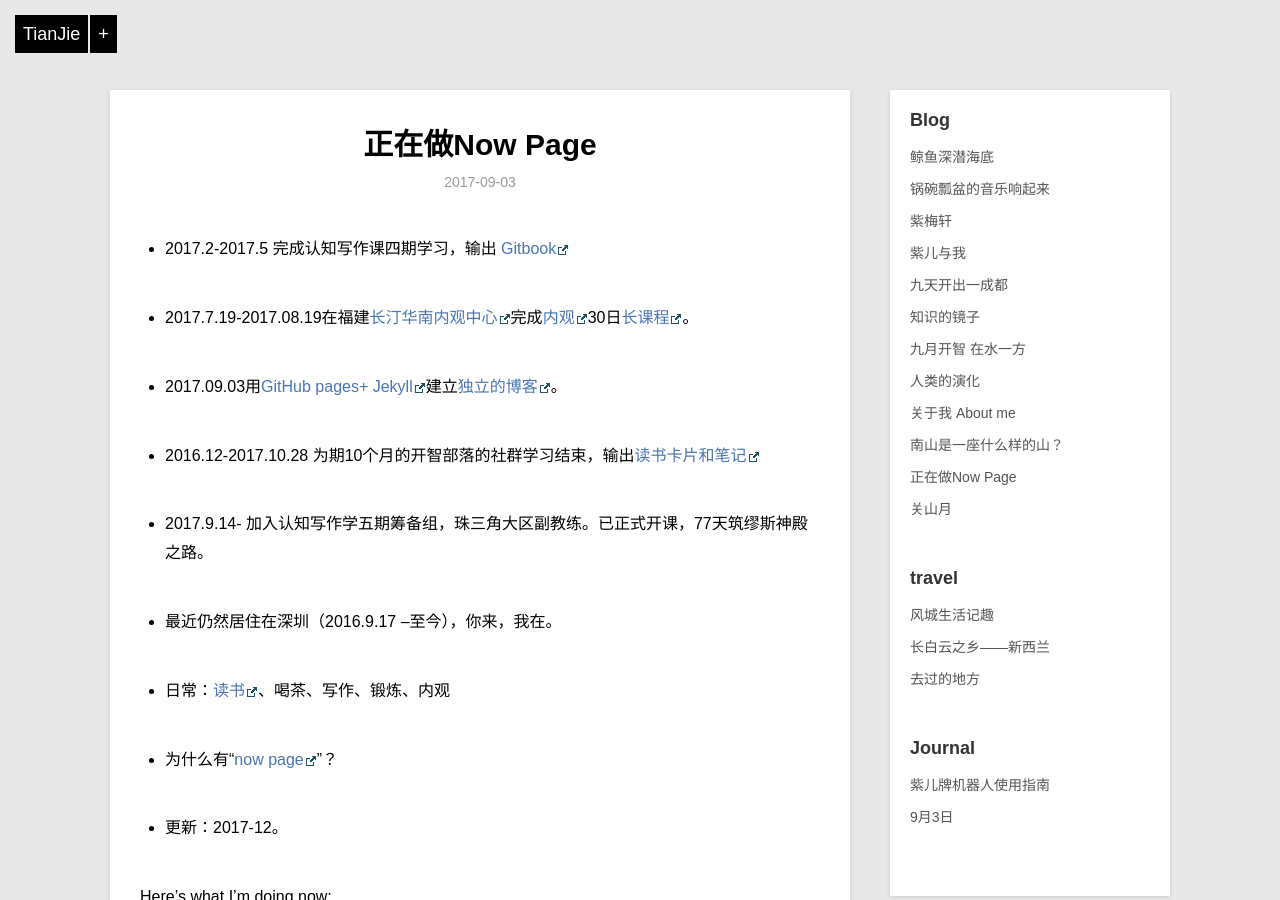
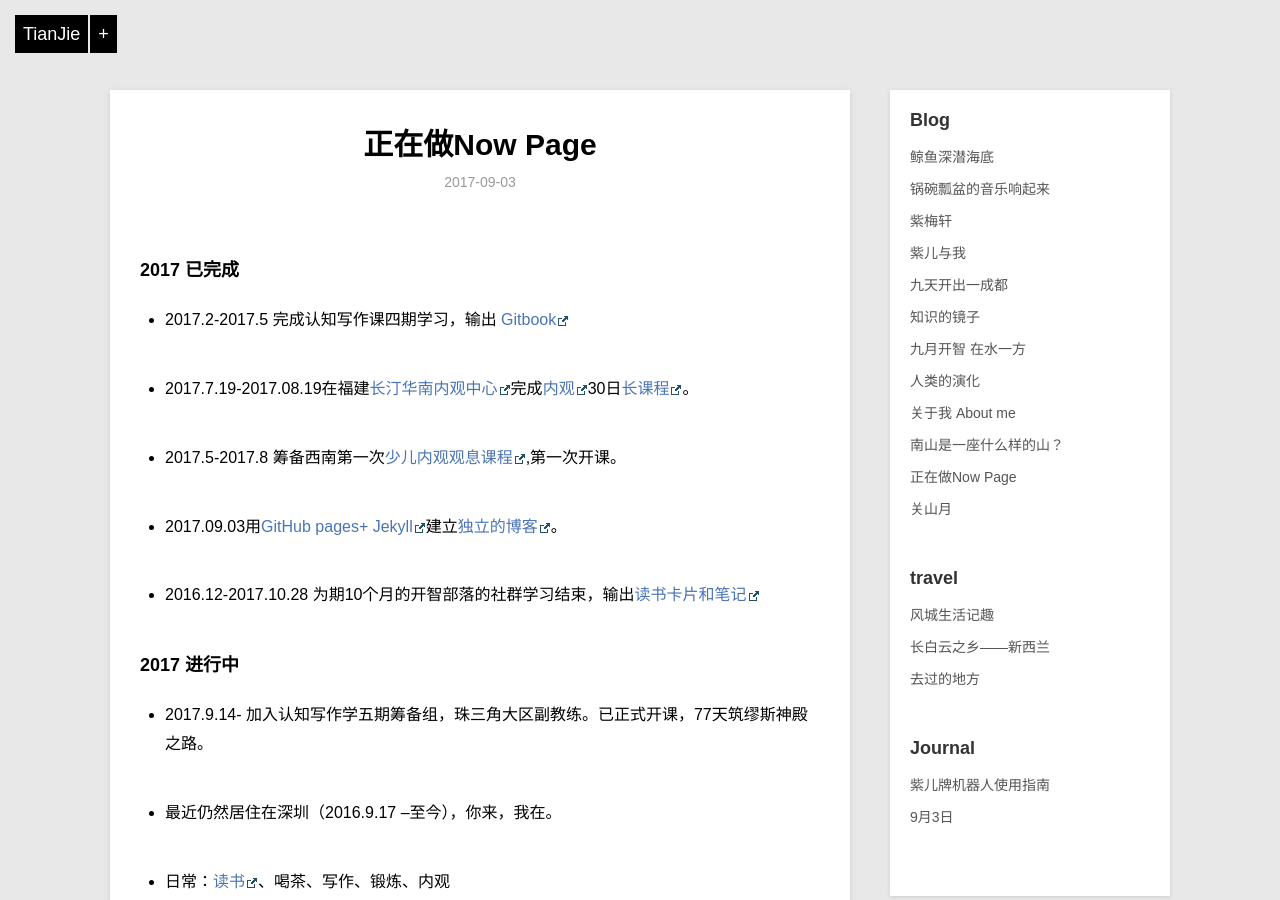
Before and after one commit to violettianjie/violettianjie.github.io, a Jekyll site: the page built from _posts/blog/2017-09-03-now.md, in a window 1280 px wide and 900 px high. Built offline with Jekyll 4.4.1, drawn with Linux system fonts in a browser that asks for light colours; comment, search, counter and statistics services are not loaded.

Commit message:
Update 2017-09-03-now.md

```diff
--- a/_posts/blog/2017-09-03-now.md
+++ b/_posts/blog/2017-09-03-now.md
@@ -5,15 +5,19 @@ description: "正在做的事What I am doing"
 category: blog
 ---
 
-
+### 2017 已完成
 
 - 2017.2-2017.5 完成认知写作课四期学习，输出 [Gitbook](https://violettianjie.gitbooks.io/writer004tj/content/)
 
 - 2017.7.19-2017.08.19在福建[长汀华南内观中心](http://ng.81355.net/course.action?schoolIntroId=1)完成[内观](https://www.dhamma.org/zh-HANS/index)30日[长课程](https://www.dhamma.org/zh-HANS/courses/glossary)。
 
+- 2017.5-2017.8 筹备西南第一次[少儿内观观息课程](http://ctc.81355.net),第一次开课。
+
 - 2017.09.03用[GitHub pages+ Jekyll](https://violettianjie.github.io/03sep)建立[独立的博客](https://violettianjie.github.io)。
 
 - 2016.12-2017.10.28  为期10个月的开智部落的社群学习结束，输出[读书卡片和笔记](https://www.gitbook.com/book/violettianjie/openmind/details)
+
+### 2017 进行中
 
 - 2017.9.14-  加入认知写作学五期筹备组，珠三角大区副教练。已正式开课，77天筑缪斯神殿之路。
 
```
